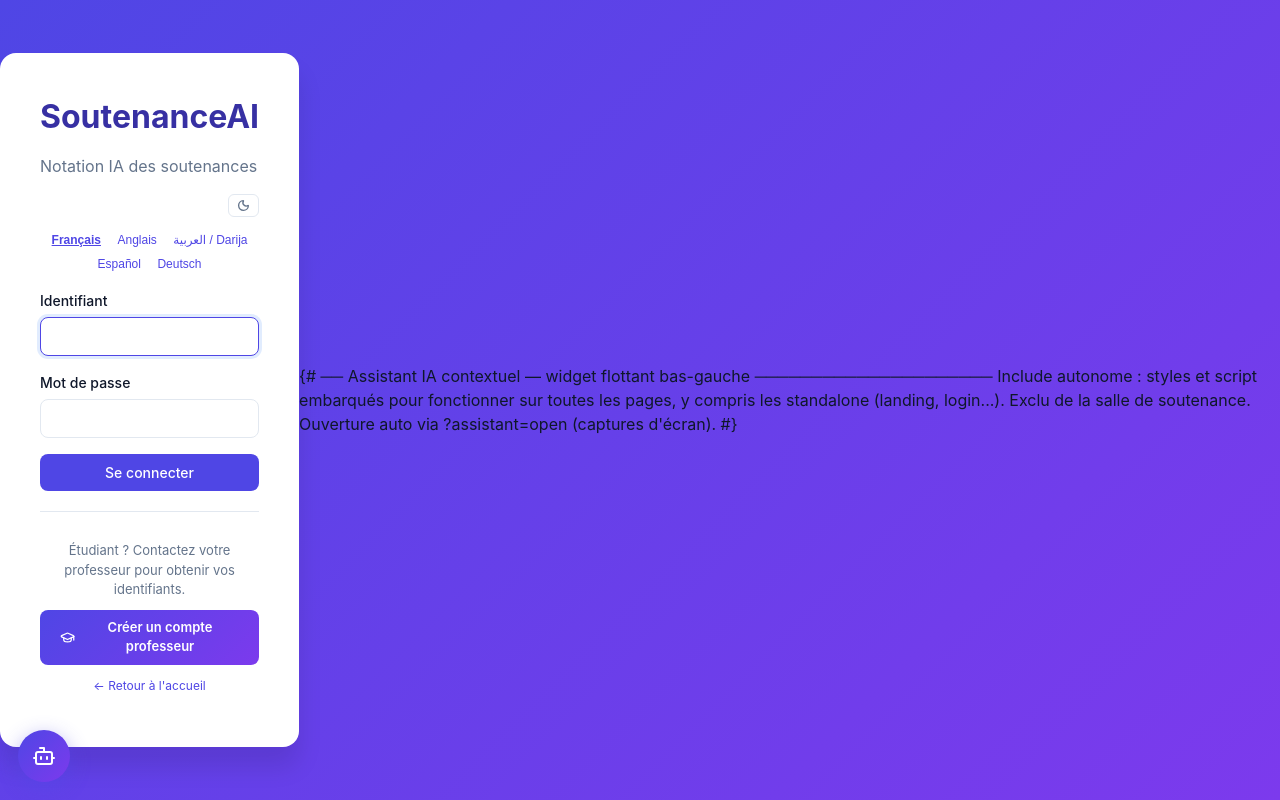
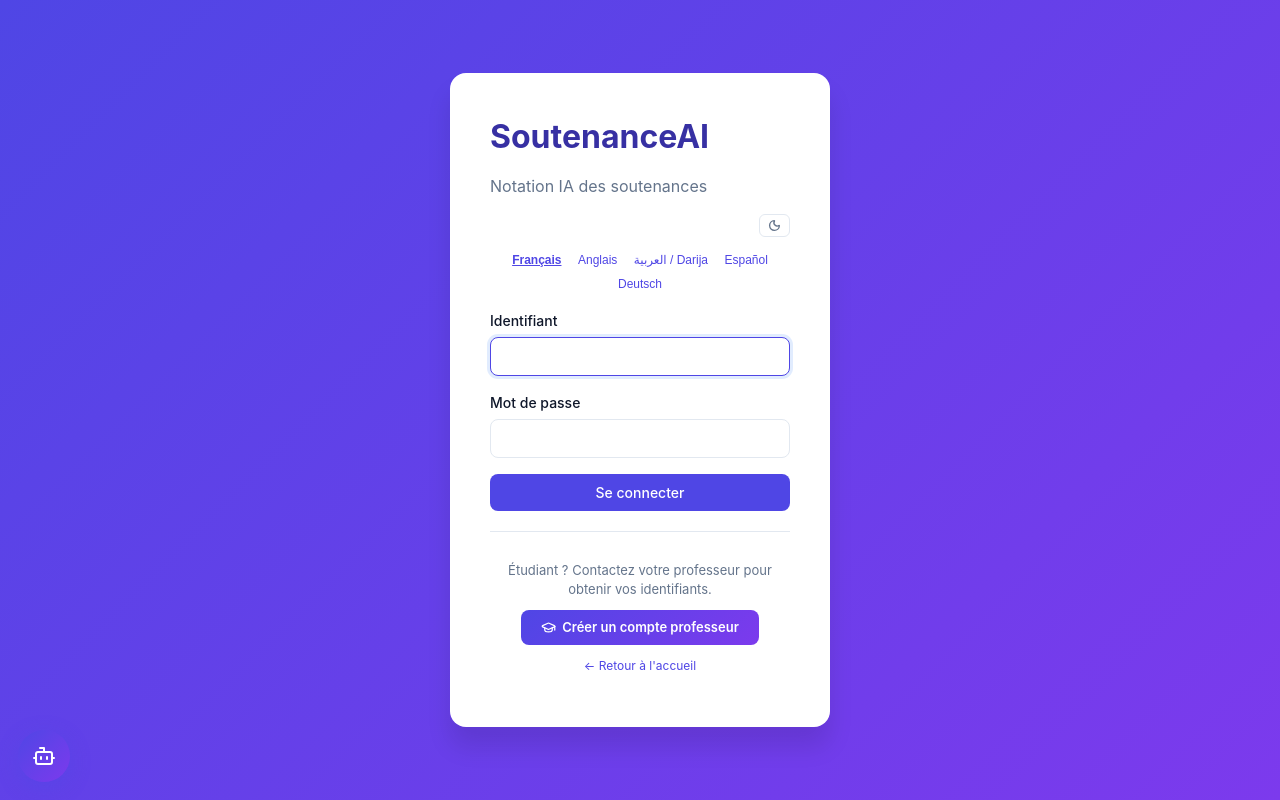
Before and after one commit to ZIADEA/SOUTENANCENNOTATIONBYAI, a Django app: page /accounts/login/ in a window 1280 px wide. Run offline with Django 4.2, Linux system fonts and the light colour scheme; parts of the project's set-up code (start-up, migrations or seed data) failed here and were passed over; some libraries are stand-ins or nearby versions.

Commit message:
fix: commentaire Django multi-lignes du widget assistant ({# #} -> {% comment %}) qui fuyait dans le rendu

```diff
--- a/soutenanceai/templates/includes/assistant_widget.html
+++ b/soutenanceai/templates/includes/assistant_widget.html
@@ -1,8 +1,10 @@
 {% load i18n %}
-{# ── Assistant IA contextuel — widget flottant bas-gauche ─────────────────────
-   Include autonome : styles et script embarqués pour fonctionner sur toutes
-   les pages, y compris les standalone (landing, login...). Exclu de la salle
-   de soutenance. Ouverture auto via ?assistant=open (captures d'écran). #}
+{% comment %}
+Assistant IA contextuel — widget flottant bas-gauche.
+Include autonome : styles et script embarqués pour fonctionner sur toutes
+les pages, y compris les standalone (landing, login...). Exclu de la salle
+de soutenance. Ouverture auto via ?assistant=open (captures d'écran).
+{% endcomment %}
 <style>
 #ai-fab {
     position: fixed; bottom: 18px; left: 18px; z-index: 900;
```
